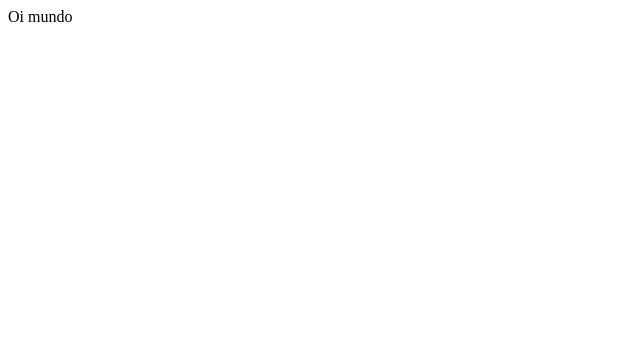
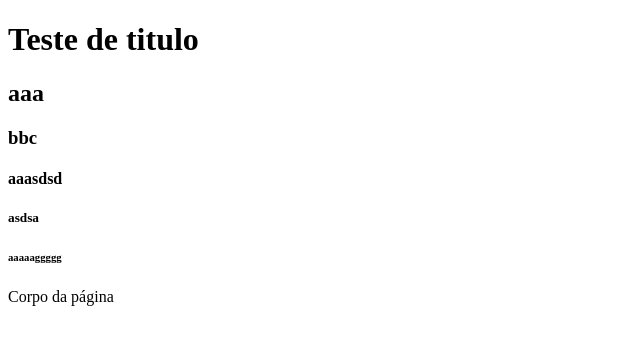
Before and after one commit to zCadu/DesenvHTML, a plain HTML site: page index.html in a window 1280 px wide. Shown: the whole page, without its empty margins (0-640 px from the left). Drawn offline with Linux system fonts and the light colour scheme.

Commit message:
Aplicado código "final da aula1"

```diff
--- a/index.html
+++ b/index.html
@@ -2,12 +2,15 @@
 <html>
   <head>
     <meta charset="utf-8">
-    <meta name="viewport" content="width=device-width">
-    <title>replit</title>
-    <link href="style.css" rel="stylesheet" type="text/css" />
+    <title> TEste de HTML</title>
   </head>
   <body>
-    Oi mundo
-    <script src="script.js"></script>
+    <h1>Teste de titulo</h1>
+    <h2>aaa</h2>
+    <h3>bbc</h3>
+    <h4>aaasdsd</h4>
+    <h5>asdsa</h5>
+    <h6>aaaaaggggg</h6>
+    <p>Corpo da página</p> <!-- paragrafo -->
   </body>
 </html>
```
